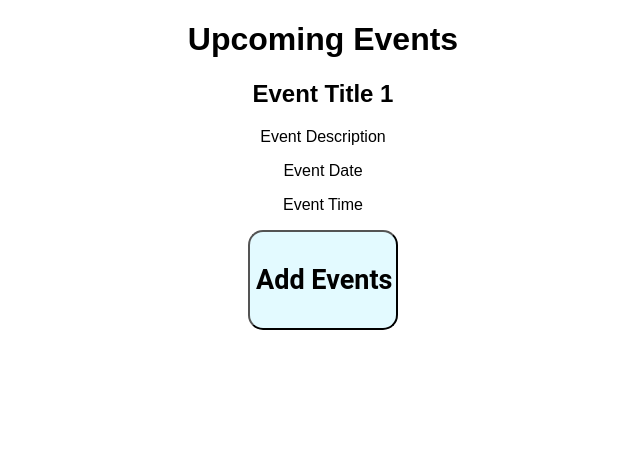
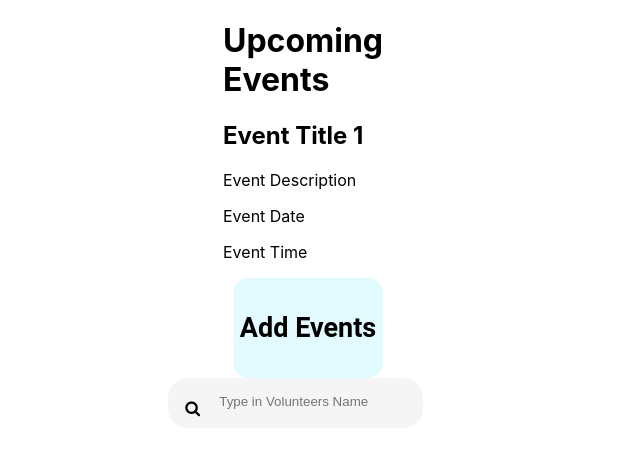
Before and after one commit to cfgdelaware23/Team-1, a React (Create React App) app in the folder frontend/cfg-app/: page /form in a window 1280 px wide. Shown: the top 456 px of the page, without its empty margins (317-957 px from the left). Built offline with nearby package versions, Linux system fonts and the light colour scheme.

Commit message:
add search bar and routes

```diff
--- a/frontend/cfg-app/package.json
+++ b/frontend/cfg-app/package.json
@@ -6,6 +6,7 @@
     "@testing-library/jest-dom": "^5.17.0",
     "@testing-library/react": "^13.4.0",
     "@testing-library/user-event": "^13.5.0",
+    "font-awesome": "^4.7.0",
     "react": "^18.2.0",
     "react-dom": "^18.2.0",
     "react-router-dom": "^6.16.0",
--- a/frontend/cfg-app/src/App.css
+++ b/frontend/cfg-app/src/App.css
@@ -1,12 +1,29 @@
+@import "~font-awesome/css/font-awesome.min.css";
+
+.flexbox-container {
+  display: flex;
+  flex-direction: column;
+  align-items: center;
+}
 .App {
-  text-align: center;
-  font-family: sans-serif;
+  background-color: white;
+  height: 100px;
+  width: 200px;
+
 }
 
-.App-logo {
-  height: 40vmin;
-  pointer-events: none;
+.search-section {
+  width: 80px;
+  margin: auto;
+  display: flex;
+  flex-direction: column;
+  align-items: end;
+  justify-items: end;
+  min-width: 200px;
+  background-color: white;
 }
+
+
 
 @media (prefers-reduced-motion: no-preference) {
   .App-logo {
@@ -14,16 +31,9 @@
   }
 }
 
-.App-header {
-  background-color: #282c34;
-  min-height: 100vh;
-  display: flex;
-  flex-direction: column;
-  align-items: center;
-  justify-content: center;
-  font-size: calc(10px + 2vmin);
-  color: white;
-}
+
+
+
 
 .App-link {
   color: #61dafb;
--- a/frontend/cfg-app/src/App.js
+++ b/frontend/cfg-app/src/App.js
@@ -4,11 +4,15 @@ import React, { Component } from 'react'
 import { BrowserRouter as Router, Route, Routes } from 'react-router-dom';
 import EventList from './components/Event.js'
 import Search from './components/Button.js'
+import { SearchBar } from './components/SearchBar';
+import './App.css';
 import Form from './components/Form.js'
 import RedirectComponent from './components/RedirectComponent.js'
 
+
 function App() {
   return (
+    <div className='flexbox-container'>
   <Router>
       <div className="App">
         <h1> Upcoming Events </h1>
@@ -18,8 +22,12 @@ function App() {
             <Route path="/form" component={Form} />
             <Route path="/redirect" component={RedirectComponent} />
           </Routes>
+          <div className='search-section'>
+            <SearchBar />
+          </div>
       </div>
   </Router>
+  </div>
   );
 }
 
--- /dev/null
+++ b/frontend/cfg-app/src/components/SearchBar.css
@@ -0,0 +1,27 @@
+.input-section {
+    background-color: whitesmoke;
+    width: 240px;
+    border-radius: 20px;
+    height: 40px;
+    padding: 5px 5px 5px 10px;
+    box-shadow: 0px 0px 10px white;
+    display: flex;
+    align-items: end;
+    justify-items: flex-end;
+    box-shadow: 5px 5px 5px white;
+}
+
+input {
+    background-color: transparent;
+    border: none;
+    height: 100%;
+    margin-left: 10px;
+}
+
+input:focus {
+    outline:none;
+}
+
+.fa{
+    padding: 3%;
+}
--- /dev/null
+++ b/frontend/cfg-app/src/components/SearchBar.jsx
@@ -0,0 +1,15 @@
+import React, {useState} from "react";
+import "./SearchBar.css";
+export const SearchBar = () => {
+    const [name, setName] = useState("")
+    return (
+            <div className="input-section">
+                <i className="fa fa-search"></i>
+                <input
+                placeholder="Type in Volunteers Name"
+                value = {name}
+                onChange={(e) => setName(e.target.value)}
+                />
+            </div>
+    );
+};
```
Also changed, not shown: frontend/cfg-app/src/index.css (line endings or trailing spaces), 2 other files (tests, documents, lock files or other folders).
